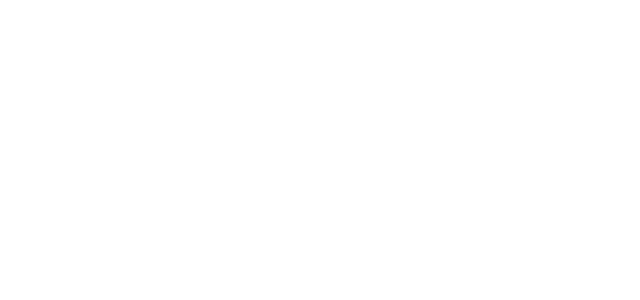
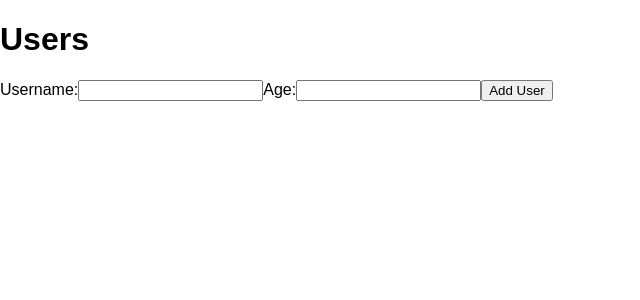
Before and after one commit to johngwells/React-Fundamentals, a React (Create React App) app: page / in a window 1280 px wide. Shown: the top 300 px of the page, without its empty margins (0-640 px from the left). Built offline with nearby package versions, Linux system fonts and the light colour scheme.

Commit message:
create user form, sumbit user  data & displayData to the screen

```diff
--- a/src/App.js
+++ b/src/App.js
@@ -1,10 +1,26 @@
-import React from 'react';
+import React, { useState } from "react";
+import Users from "./components/Users";
+import DisplayUserData from "./components/DisplayUserData";
 
+const DUMMY_USERS = [
+  {
+    username: "Yo",
+    Age: 99
+  }
+];
 
 function App() {
+  const [users, setUsers] = useState([]);
+  const addUserHandler = (data) => {
+    setUsers((prevData) => {
+      return [data, ...prevData];
+    });
+  };
+
   return (
     <div>
-
+      <Users onAddUser={addUserHandler} />
+      <DisplayUserData users={users} />
     </div>
   );
 }
--- /dev/null
+++ b/src/components/DisplayUserData.js
@@ -0,0 +1,17 @@
+function DisplayUserData(props) {
+  console.log("DisplayUsers", props);
+  return (
+    <div>
+      {props.users.map((user) => {
+        return (
+          <ul>
+            <li style={{ listStyleType: 'none'}} key={user.id}>Username: {user.username}</li>
+            <li style={{ listStyleType: 'none'}}>Age: {user.age}</li>
+          </ul>
+        );
+      })}
+    </div>
+  );
+}
+
+export default DisplayUserData;
--- /dev/null
+++ b/src/components/UserForm.js
@@ -0,0 +1,48 @@
+import React, { useState } from "react";
+
+function User(props) {
+  const [username, setUsername] = useState("");
+  const [age, setAge] = useState("");
+
+  const submitHandler = (e) => {
+    e.preventDefault();
+    const inputData = {
+      username: username,
+      age: age
+    };
+    props.onSaveUserData(inputData)
+    console.log('User Form', inputData);
+  };
+
+  const usernameHandler = (e) => {
+    e.preventDefault()
+    setUsername(e.target.value);
+  };
+
+  const ageHandler = (e) => {
+    setAge(e.target.value);
+  };
+
+  return (
+    <div>
+      <form onSubmit={submitHandler}>
+        <label>
+          Username:
+          <input
+            onChange={usernameHandler}
+            value={username}
+            type="text"
+            name="username"
+          />
+        </label>
+        <label>
+          Age:
+          <input onChange={ageHandler} value={age} type="number" name="age" />
+        </label>
+        <button type="submit">Add User</button>
+      </form>
+    </div>
+  );
+}
+
+export default User;
--- /dev/null
+++ b/src/components/Users.js
@@ -0,0 +1,20 @@
+import UserForm from './UserForm';
+
+function Users(props) {
+  const saveUserDataHandler = (enteredUserData) => {
+    const userData = {
+      ...enteredUserData,
+      id: Math.random().toString()
+    }
+    props.onAddUser(userData)
+  }
+
+  return (
+    <div>
+      <h1>Users</h1>
+      <UserForm onSaveUserData={saveUserDataHandler} />
+    </div>
+  )
+}
+
+export default Users;
```
Also changed, not shown: 1 other file (tests, documents, lock files or other folders).
